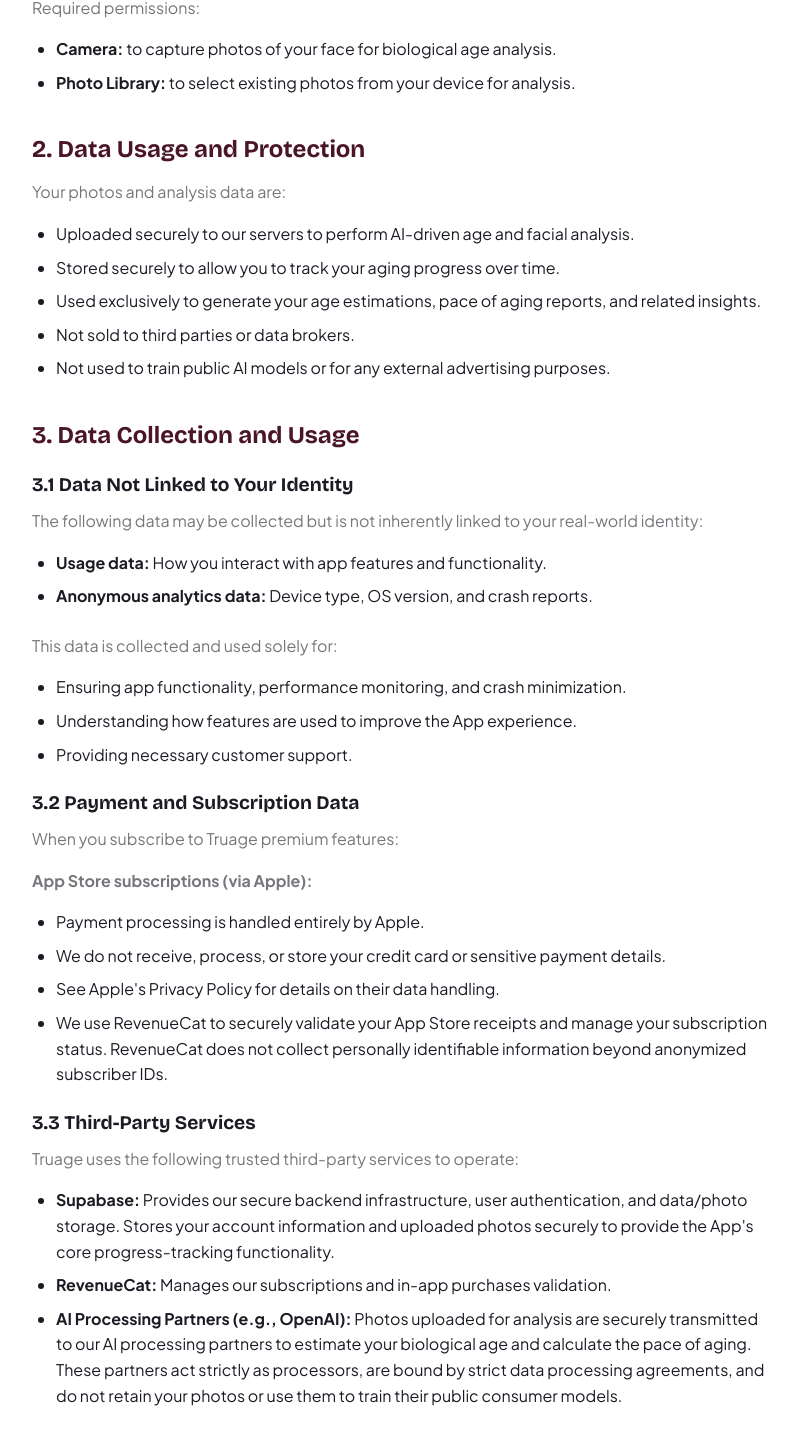
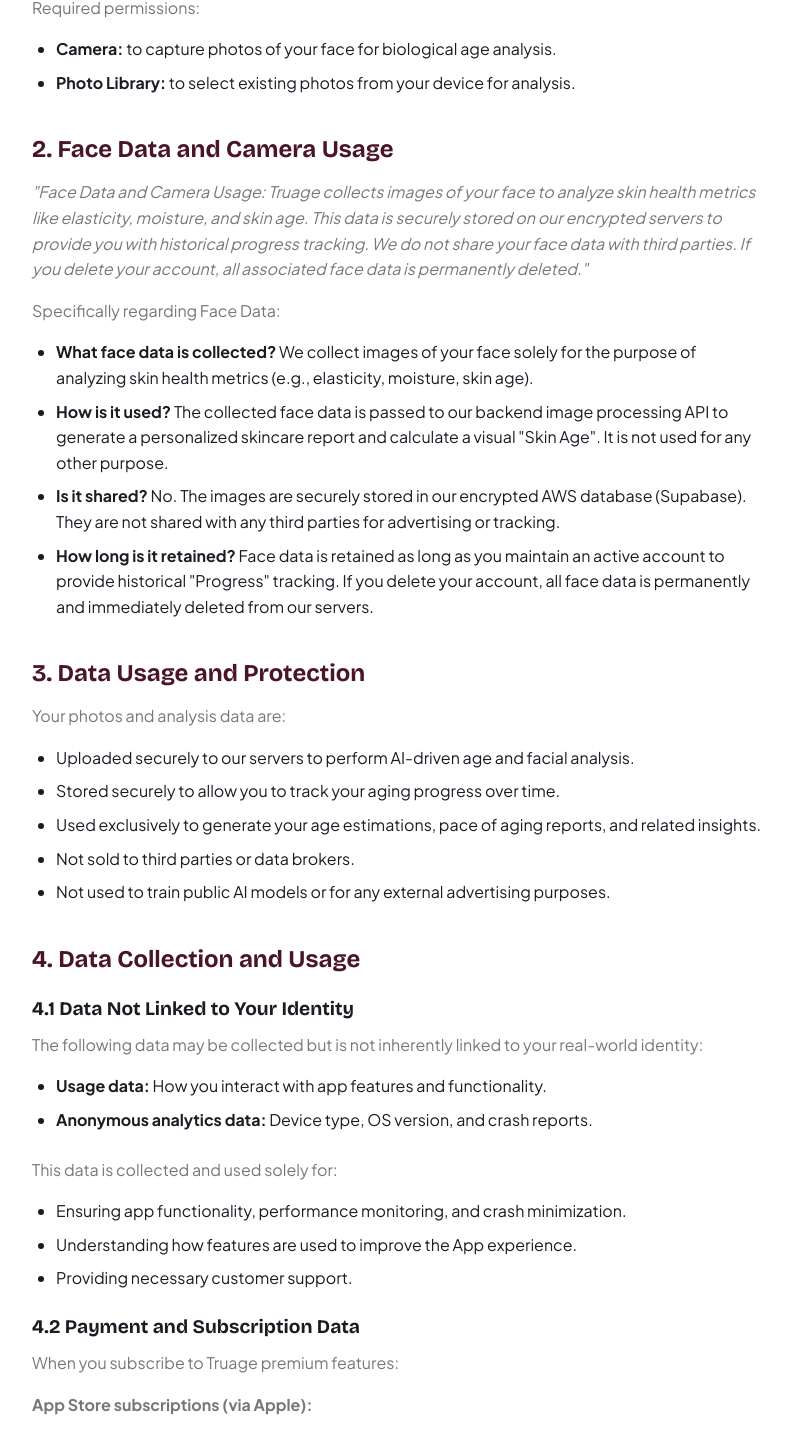
Before and after one commit to truageapp-pixel/Truage, a Next.js app: page /privacy in a window 1280 px wide. Shown: the part 333-1770 px from the top of the page, without its empty margins (240-1038 px from the left). Built offline with nearby package versions, Linux system fonts and the light colour scheme.

Commit message:
Update privacy policy with required Face Data clauses for App Store compliance

```diff
--- a/src/app/privacy/page.tsx
+++ b/src/app/privacy/page.tsx
@@ -27,7 +27,17 @@ export default function PrivacyPage() {
             <li><strong>Photo Library:</strong> to select existing photos from your device for analysis.</li>
           </ul>
 
-          <h2>2. Data Usage and Protection</h2>
+          <h2>2. Face Data and Camera Usage</h2>
+          <p><em>"Face Data and Camera Usage: Truage collects images of your face to analyze skin health metrics like elasticity, moisture, and skin age. This data is securely stored on our encrypted servers to provide you with historical progress tracking. We do not share your face data with third parties. If you delete your account, all associated face data is permanently deleted."</em></p>
+          <p>Specifically regarding Face Data:</p>
+          <ul>
+            <li><strong>What face data is collected?</strong> We collect images of your face solely for the purpose of analyzing skin health metrics (e.g., elasticity, moisture, skin age).</li>
+            <li><strong>How is it used?</strong> The collected face data is passed to our backend image processing API to generate a personalized skincare report and calculate a visual "Skin Age". It is not used for any other purpose.</li>
+            <li><strong>Is it shared?</strong> No. The images are securely stored in our encrypted AWS database (Supabase). They are not shared with any third parties for advertising or tracking.</li>
+            <li><strong>How long is it retained?</strong> Face data is retained as long as you maintain an active account to provide historical "Progress" tracking. If you delete your account, all face data is permanently and immediately deleted from our servers.</li>
+          </ul>
+
+          <h2>3. Data Usage and Protection</h2>
           <p>Your photos and analysis data are:</p>
           <ul>
             <li>Uploaded securely to our servers to perform AI-driven age and facial analysis.</li>
@@ -37,9 +47,9 @@ export default function PrivacyPage() {
             <li>Not used to train public AI models or for any external advertising purposes.</li>
           </ul>
 
-          <h2>3. Data Collection and Usage</h2>
+          <h2>4. Data Collection and Usage</h2>
 
-          <h3>3.1 Data Not Linked to Your Identity</h3>
+          <h3>4.1 Data Not Linked to Your Identity</h3>
           <p>The following data may be collected but is not inherently linked to your real-world identity:</p>
           <ul>
             <li><strong>Usage data:</strong> How you interact with app features and functionality.</li>
@@ -52,7 +62,7 @@ export default function PrivacyPage() {
             <li>Providing necessary customer support.</li>
           </ul>
 
-          <h3>3.2 Payment and Subscription Data</h3>
+          <h3>4.2 Payment and Subscription Data</h3>
           <p>When you subscribe to Truage premium features:</p>
           <p><strong>App Store subscriptions (via Apple):</strong></p>
           <ul>
@@ -62,7 +72,7 @@ export default function PrivacyPage() {
             <li>We use RevenueCat to securely validate your App Store receipts and manage your subscription status. RevenueCat does not collect personally identifiable information beyond anonymized subscriber IDs.</li>
           </ul>
 
-          <h3>3.3 Third-Party Services</h3>
+          <h3>4.3 Third-Party Services</h3>
           <p>Truage uses the following trusted third-party services to operate:</p>
           <ul>
             <li><strong>Supabase:</strong> Provides our secure backend infrastructure, user authentication, and data/photo storage. Stores your account information and uploaded photos securely to provide the App's core progress-tracking functionality.</li>
@@ -70,7 +80,7 @@ export default function PrivacyPage() {
             <li><strong>AI Processing Partners (e.g., OpenAI):</strong> Photos uploaded for analysis are securely transmitted to our AI processing partners to estimate your biological age and calculate the pace of aging. These partners act strictly as processors, are bound by strict data processing agreements, and do not retain your photos or use them to train their public consumer models.</li>
           </ul>
 
-          <h2>4. Your Rights</h2>
+          <h2>5. Your Rights</h2>
           <p>You have the right to:</p>
           <ul>
             <li><strong>Delete Your Account:</strong> Permanently delete your account and all associated data, including uploaded photos and analysis history, at any time directly through the App's settings.</li>
@@ -78,16 +88,16 @@ export default function PrivacyPage() {
             <li><strong>Data Access:</strong> Request a copy of the data we have stored about you by contacting our support team.</li>
           </ul>
 
-          <h2>5. Data Retention</h2>
+          <h2>6. Data Retention</h2>
           <ul>
             <li><strong>Account Data and Photos:</strong> Your photos and analysis history are retained as long as your account is active to provide you with historical progress tracking. If you initiate account deletion, all photos, analysis history, and personal data are permanently removed from our active servers.</li>
             <li><strong>Subscription Data:</strong> Anonymized subscription events are retained for financial reporting, analytics, and support purposes.</li>
           </ul>
 
-          <h2>6. Changes to Privacy Policy</h2>
+          <h2>7. Changes to Privacy Policy</h2>
           <p>We may update our Privacy Policy from time to time. We will notify users of any material changes through an in-app notice or via email prior to the changes taking effect. Continued use of the App after changes are made constitutes your acceptance of the revised policy.</p>
 
-          <h2>7. Contact Us</h2>
+          <h2>8. Contact Us</h2>
           <p>If you have any questions about privacy, data protection, or wish to exercise your data rights, please contact us at:</p>
           <p>Email: <a href="mailto:truageapp@gmail.com">truageapp@gmail.com</a></p>
         </div>
```
